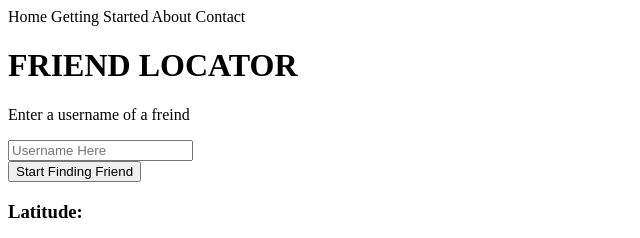
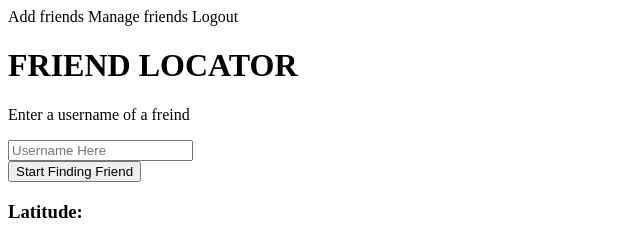
Before and after one commit to cjlangan/friend-locator, a plain HTML site: page templates/homepage.html in a window 1280 px wide. Shown: the top 238 px of the page, 0-640 px from the left. Drawn offline with Linux system fonts and the light colour scheme; files that its build step writes are made by us from their sources; files whose address does not match are found by name.

Commit message:
changed header

```diff
--- a/templates/homepage.html
+++ b/templates/homepage.html
@@ -15,10 +15,9 @@
     <div class="background"></div>
 
     <div class="topnav">
-        <a>Home</a>
-        <a>Getting Started</a>
-        <a>About</a>
-        <a>Contact</a>
+        <a>Add friends</a>
+        <a>Manage friends</a>
+        <a>Logout</a>
     </div>
 
     <div class="header">
```
Also changed, not shown: templates/add_friends.html (added, +17 -0 lines).
